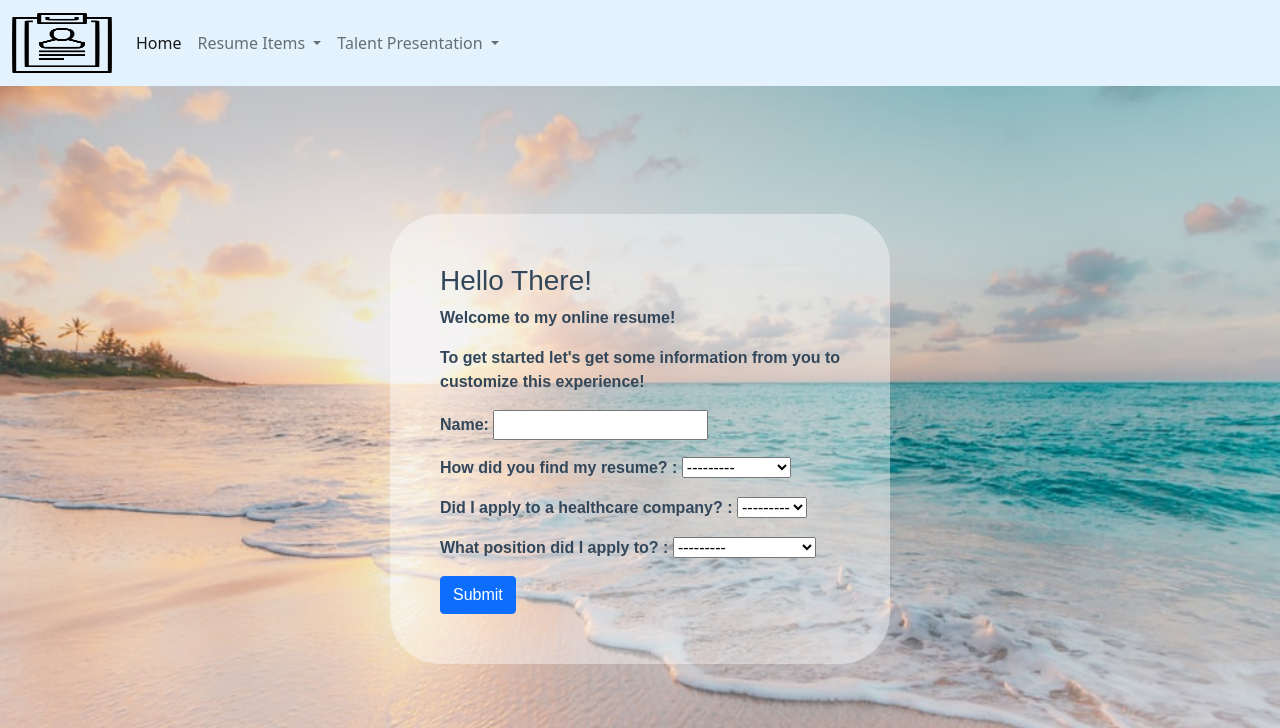
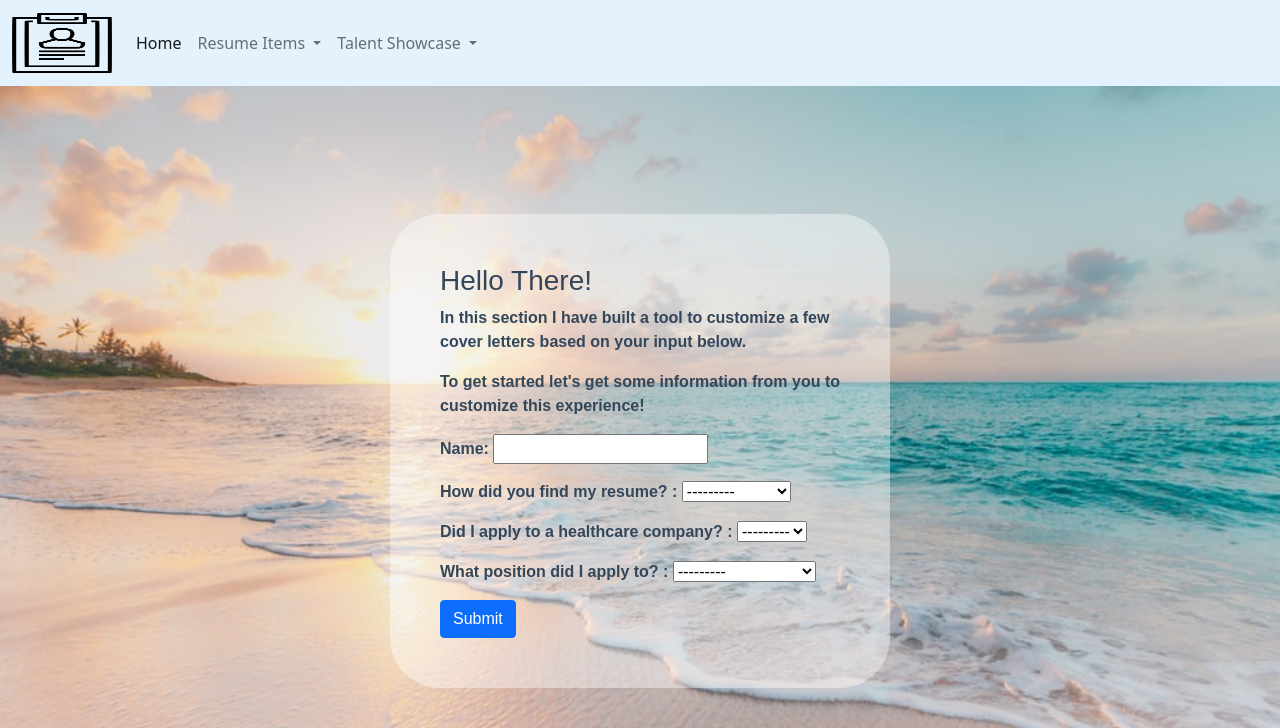
Before and after one commit to keberelf058725/resume_site, a Django app: page /cover_letter_customize in a window 1280 px wide. Shown: the top 728 px of the page. Run offline with Django 4.2, Linux system fonts and the light colour scheme.

Commit message:
New commit

```diff
--- a/Resume/resume_app/forms.py
+++ b/Resume/resume_app/forms.py
@@ -3,7 +3,7 @@ from django import forms
 from .models import CV_Letter_Data
 from django.db.models.fields import BLANK_CHOICE_DASH
 
-link_choices = [('Indeed', 'Indeed'), ('Reference', 'Reference'), ('Direct Apply', 'Direct Apply')]
+link_choices = [('Indeed', 'Indeed'), ('Reference', 'Reference'), ('Direct Apply', 'Direct Apply'),('LinkedIN', 'LinkedIN')]
 field_type_choices = [('Yes', 'Yes'), ('No', 'No')]
 job_type_choices = [('Data Analyst', 'Data Analyst'), ('Programing', 'Programing'),
                     ('Software Analyst', 'Software Analyst'), ('Other', 'Other')]
--- a/Resume/resume_app/views.py
+++ b/Resume/resume_app/views.py
@@ -18,10 +18,13 @@ def cover_letter_customize_view(request, *args, **kwargs):
         if form.is_valid():
             form.save()
 
-            Name = request.POST['Name']
-            link = request.POST['link']
-            Job_type = request.POST['Job_type']
-            Field_Applied = request.POST['Field_Applied']
+            Name = form.cleaned_data['Name']
+            link = form.cleaned_data['link']
+            Job_type = form.cleaned_data['Job_type']
+            Field_Applied = form.cleaned_data['Field_Applied']
+
+            send_mail(Name + ' Filled out the Cover Letter Form',Name + ' - ' + link + ' - ' + Job_type + ' - ' + Field_Applied,
+                      'myresumeonlinekcjr@gmail.com', ['kcaldonjr@gmail.com', 'myresumeonlinekcjr@gmail.com'])
 
             #selection for all healthcare jobs
             if 'Yes' in Job_type:
--- a/Resume/templates/base.html
+++ b/Resume/templates/base.html
@@ -2,7 +2,6 @@
 {% load static %}
 <html lang="en">
 <head>
-    <meta charset="UTF-8">
     <!-- Required meta tags -->
     <meta charset="utf-8">
     <meta name="viewport" content="width=device-width, initial-scale=1">
@@ -72,12 +71,12 @@
                 </li>
                 <li class="nav-item dropdown">
                     <a class="nav-link dropdown-toggle" href="#" id="navbarDropdown" role="button"
-                       data-bs-toggle="dropdown" aria-expanded="false"> Talent Presentation </a>
+                       data-bs-toggle="dropdown" aria-expanded="false"> Talent Showcase </a>
                     <ul class="dropdown-menu" aria-labelledby="navbarDropdown">
                         <li>
                         <li class="nav-item dropdown">
                             <a class="dropdown-item" aria-current="page" href="cover_letter_customize">
-                                Cover Letter Form
+                                Cover Letter App
                             </a>
                         </li>
                         <li>
--- a/Resume/templates/cover_letter_customize.html
+++ b/Resume/templates/cover_letter_customize.html
@@ -9,7 +9,7 @@
         Hello There!
     </h3>
         <p>
-            Welcome to my online resume!
+            In this section I have built a tool to customize a few cover letters based on your input below.
         </p>
     <p>
         To get started let's get some information from you to customize this experience!
--- a/Resume/templates/cv_bh_sa.html
+++ b/Resume/templates/cv_bh_sa.html
@@ -19,7 +19,7 @@
             <img class="cv_photo" src="{% static 'cv_photo.jpg' %}" alt="logo">
         </div>
         <div class="cv_body" style="grid-area: cv">
-            <p class hello>Hello {{Name|safe}}!,</p>
+            <p class hello>Hello {{Name|safe}},</p>
 
             <p class="indent">I'm writing to apply for the available {{Field_Applied|safe}} position. Over the past few years, I have
                 been
--- a/Resume/templates/cv_da.html
+++ b/Resume/templates/cv_da.html
@@ -19,7 +19,7 @@
             <img class="cv_photo" src="{% static 'cv_photo.jpg' %}" alt="logo">
         </div>
         <div class="cv_body" style="grid-area: cv">
-            <p class hello>Hello {{Name|safe}}!,</p>
+            <p class hello>Hello {{Name|safe}},</p>
 
             <p class="indent">I'm writing to apply for the available {{Field_Applied|safe}} position. Over the past few years, I have
                 been privileged to gain significant experience in creating and managing several business intelligence reports to my employer’s requirements. The ad-hoc BI reports are
--- a/Resume/templates/cv_op.html
+++ b/Resume/templates/cv_op.html
@@ -19,7 +19,7 @@
             <img class="cv_photo" src="{% static 'cv_photo.jpg' %}" alt="logo">
         </div>
         <div class="cv_body" style="grid-area: cv">
-            <p class hello>Hello {{Name|safe}}!,</p>
+            <p class hello>Hello {{Name|safe}},</p>
 
             <p class="indent">I'm writing to apply for the available {{Field_Applied|safe}} position. Over the Past few months I have been teaching my self
             how to code using python. As you can see from this website, which uses DJango, it is going pretty well! This is partly due to the fact that I am a very fast learner! I have also created a bunch of Data Sience scripts
```
